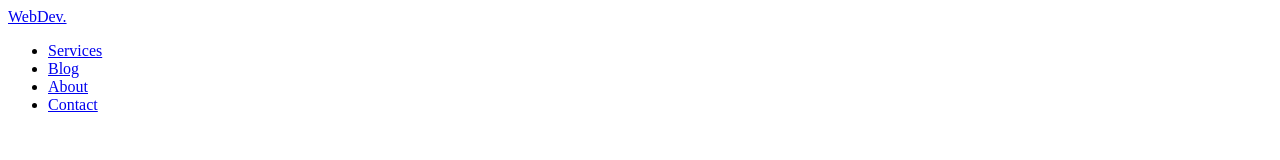
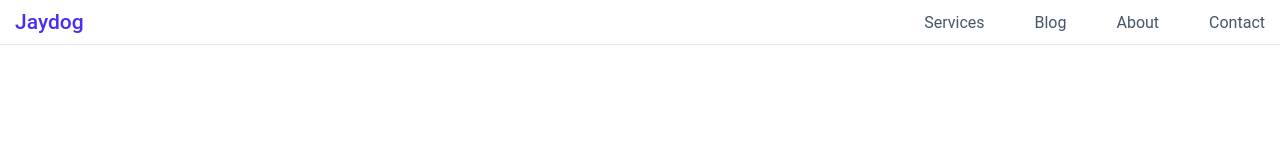
Before and after one commit to jwillson2022/first-website, a plain HTML site: page hamburger.html in a window 1280 px wide. Drawn offline with Linux system fonts and the light colour scheme.

Commit message:
added css

```diff
--- a/hamburger.css
+++ b/hamburger.css
@@ -27,3 +27,41 @@ a {
     align-items: center;
     padding: 1rem 1.5rem;
 }
+.hamburger {
+    display: none;
+}
+
+.bar {
+    display: block;
+    width: 25px;
+    height: 3px;
+    margin: 5px auto;
+    -webkit-transition: all 0.3s ease-in-out;
+    transition: all 0.3s ease-in-out;
+    background-color: #101010;
+}
+.nav-menu {
+    display: flex;
+    justify-content: space-between;
+    align-items: center;
+}
+
+.nav-item {
+    margin-left: 5rem;
+}
+
+.nav-link {
+    font-size: 1.6rem;
+    font-weight: 400;
+    color: #475569;
+}
+
+.nav-link:hover {
+    color: #482ff7;
+}
+
+.nav-logo {
+    font-size: 2.1rem;
+    font-weight: 500;
+    color: #482ff7;
+}
--- a/hamburger.html
+++ b/hamburger.html
@@ -5,7 +5,7 @@
     <meta charset="UTF-8">
     <meta http-equiv="X-UA-Compatible" content="IE=edge">
     <meta name="viewport" content="width=device-width, initial-scale=1.0">
-    <link rel="stylesheet" href="hamburger.html">
+    <link rel="stylesheet" href="hamburger.css">
     <title>hamburger</title>
 </head>
 
@@ -18,7 +18,7 @@
 
 <header class="header">
     <nav class="navbar">
-        <a href="#" class="nav-logo">WebDev.</a>
+        <a href="#" class="nav-logo">Jaydog</a>
         <ul class="nav-menu">
             <li class="nav-item">
                 <a href="#" class="nav-link">Services</a>
```
